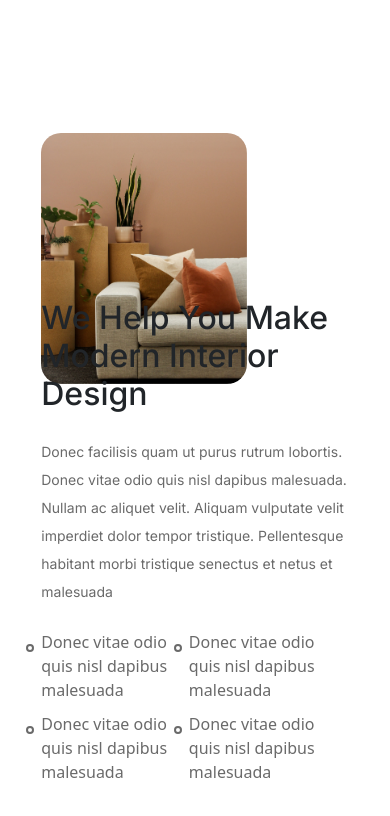
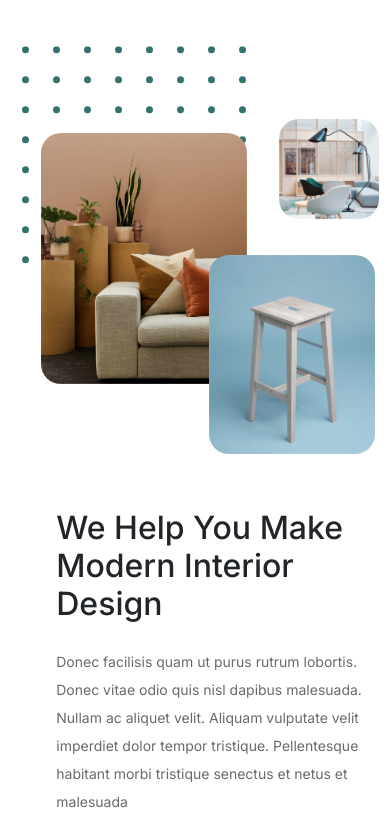
Before and after one commit to TaRek-ElSayed02/E-Commerce-Furni., a React (Create React App) app: page / in a window 390 px wide. Shown: the part 4140-4956 px from the top of the page. Built offline with nearby package versions, Linux system fonts and the light colour scheme.

Commit message:
complete help section with responsive

```diff
--- a/src/component/HelpU.js
+++ b/src/component/HelpU.js
@@ -13,7 +13,7 @@ const HelpU = () => {
                 <img src={img3} />
             </div>
 
-            <div class="help-text col-lg-5 ps-lg-5 col-md-12 col-sm-12">
+            <div class="help-text col-lg-5 ps-lg-5 col-md-12 col-sm-12 ">
                 <h2 class="section-title mb-4">We Help You Make Modern Interior Design</h2>
                 <p>Donec facilisis quam ut purus rutrum lobortis. Donec vitae odio quis nisl dapibus malesuada. Nullam ac aliquet velit. Aliquam vulputate velit imperdiet dolor tempor tristique. Pellentesque habitant morbi tristique senectus et netus et malesuada</p>
 
--- a/src/component/helpu.css
+++ b/src/component/helpu.css
@@ -1,31 +1,37 @@
-.help-imgs{
+.help-imgs {
     position: relative;
 }
-.help-imgs img{
-display: flex;
-justify-content: flex-start;
-width: 67%;
-border-radius:20px;
-};
-.help-imgs img:nth-child(1){
-position: absolute;
+
+.help-imgs img {
+    display: flex;
+    justify-content: flex-start;
+    width: 67%;
+    border-radius: 20px;
 }
-.help-imgs img:nth-child(2){
+
+;
+
+.help-imgs img:nth-child(1) {
+    position: absolute;
+}
+
+.help-imgs img:nth-child(2) {
     position: absolute;
     width: 30%;
-    bottom:377px;
+    bottom: 377px;
     left: 530px;
 
 }
-.help-imgs img:nth-child(3){
-    position:   absolute;
+
+.help-imgs img:nth-child(3) {
+    position: absolute;
     width: 50%;
     left: 380px;
-    bottom:-110px;
+    bottom: -110px;
 }
 
 
-.help-imgs::before{
+.help-imgs::before {
     content: "";
     position: absolute;
     width: 255px;
@@ -44,7 +50,7 @@ position: absolute;
 
 }
 
-.help-text h2{
+.help-text h2 {
     font-size: 32px;
     font-family: "Inter", sans-serif;
 
@@ -73,7 +79,7 @@ position: absolute;
     position: relative;
 }
 
-.help-text ul li::before{
+.help-text ul li::before {
     content: "";
     width: 8px;
     height: 8px;
@@ -85,7 +91,7 @@ position: absolute;
     transform: translateY(-50%);
 }
 
-a.btn1{
+a.btn1 {
     font-family: "Inter", sans-serif;
     font-size: 16px;
     color: white;
@@ -99,6 +105,94 @@ a.btn1{
     border-color: #2f2f2f;
 }
 
-a.btn1:hover{
+a.btn1:hover {
     cursor: pointer;
 }
+
+
+@media screen and (max-width: 769px) {
+    .helpu {
+        flex-direction: column;
+        /* Stack elements vertically */
+    }
+
+    .help-imgs {
+        margin-bottom: 240px;
+        /* Add spacing below images */
+    }
+
+    .help-text ul li::before {
+        left: -15px;
+        top: 50%;
+    }
+
+    .help-text ul li {
+        margin-right: 10px;
+    }
+
+    .help-imgs img:nth-child(2) {
+        bottom: 350px;
+        left: 500px;
+    }
+
+    .help-imgs img:nth-child(3) {
+        left: 360px;
+        bottom: -110px;
+    }
+}
+
+
+@media screen and (max-width: 1025px) {
+    .help-imgs {
+        position: relative;
+        /* Ensures child elements can use absolute positioning */
+    }
+
+    .help-imgs img:nth-child(2) {
+        position: absolute;
+        bottom: 270px;
+        left: 400px;
+    }
+
+    .help-imgs img:nth-child(3) {
+        position: absolute;
+        bottom: -100px;
+        left: 290px;
+    }
+
+    .help-text {
+        position: relative;
+        bottom: -75px;
+        left: 15px;
+    }
+    .help-text ul li{
+        width: 45%;
+        margin-right: 5px;
+    }
+}
+
+@media screen  and (max-width: 426px) {
+    .help-imgs {
+        position: relative;
+        margin-bottom: 50px;
+
+    }
+
+    .help-imgs img:nth-child(2) {
+        position: absolute;
+        bottom: 165px;
+        left: 250px;
+    }
+
+    .help-imgs img:nth-child(3) {
+        position: absolute;
+        bottom: -70px;
+        left: 180px;
+    }
+    .help-text ul li::before {
+        transform: translate(-10px, -300%);
+    }
+    .help-imgs::before{
+        transform: translate(-80%, -40%);
+    }
+}
```
